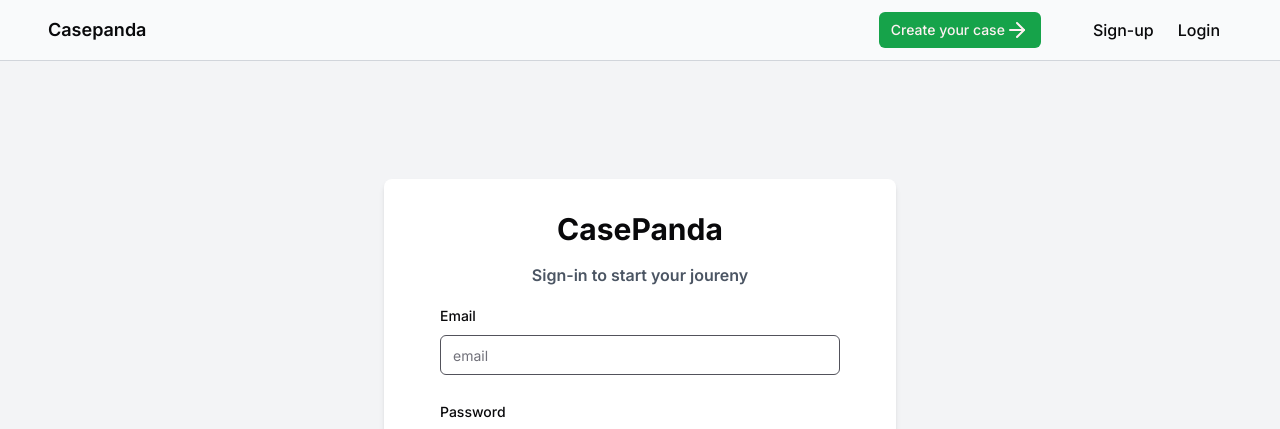
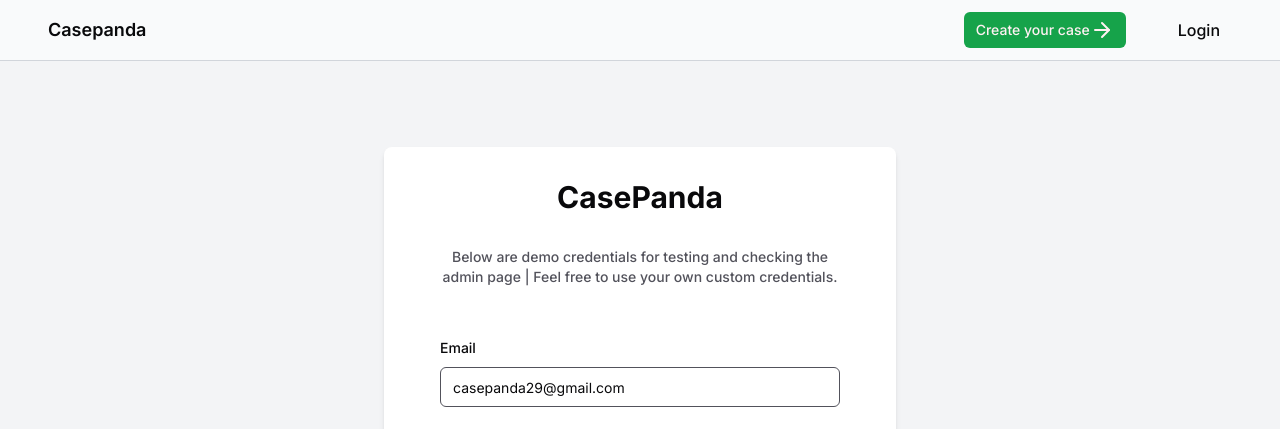
Before and after one commit to Pavan-2929/casepanda, a Next.js app: page /sign-in in a window 1280 px wide. Shown: the top 429 px of the page. Built offline with nearby package versions, Linux system fonts and the light colour scheme; no server answers.

Commit message:
enter demo credentails and fix UI

```diff
--- a/src/app/(auth)/sign-in/page.tsx
+++ b/src/app/(auth)/sign-in/page.tsx
@@ -45,8 +45,8 @@
   const form = useForm<z.infer<typeof signInSchema>>({
     resolver: zodResolver(signInSchema),
     defaultValues: {
-      email: "",
-      password: "",
+      email: "casepanda29@gmail.com",
+      password: "123456",
     },
   });
 
@@ -129,8 +129,11 @@
         >
           <div className="text-center">
             <h1 className="text-3xl font-bold">CasePanda</h1>
-            <p className="text-gray-600 font-semibold my-4">
-              Sign-in to start your joureny
+          </div>
+          <div className="w-full max-w-md py-8">
+            <p className="text-zinc-600 font-medium text-center text-sm mb-4">
+              Below are demo credentials for testing and checking the admin
+              page | Feel free to use your own custom credentials.
             </p>
           </div>
           <Form {...form}>
--- a/src/app/configure/preview/page.tsx
+++ b/src/app/configure/preview/page.tsx
@@ -271,11 +271,11 @@
             {" "}
             <div className="fixed top-0 left-0 w-full h-full flex items-center justify-center bg-black bg-opacity-50 z-50">
               <div className="bg-gray-100 p-6 md:p-10 rounded-lg shadow-lg md:w-[40vw] w-full">
-                <div className="flex justify-between items-center mb-6">
+                <div className="flex flex-col justify-between items-center mb-6">
                   <h2 className="text-2xl font-semibold">
                     Please fill the address details before checkout
                   </h2>
-                  <p className="text-lg font-medium mt-2 text-zinc-600">
+                  <p className="text-lg font-medium mt-4 text-zinc-600">
                     Do not worry your data is safe
                   </p>
                 </div>
--- a/src/components/Navbar.tsx
+++ b/src/components/Navbar.tsx
@@ -98,12 +98,6 @@
           ) : (
             <div>
               <Link
-                href="/sign-up"
-                className="hover:bg-gray-200 px-3 py-1 rounded-md transition-all duration-200"
-              >
-                Sign-up
-              </Link>
-              <Link
                 className="hover:bg-gray-200 px-3 py-1 rounded-md transition-all duration-200"
                 href="/sign-in"
               >
```
